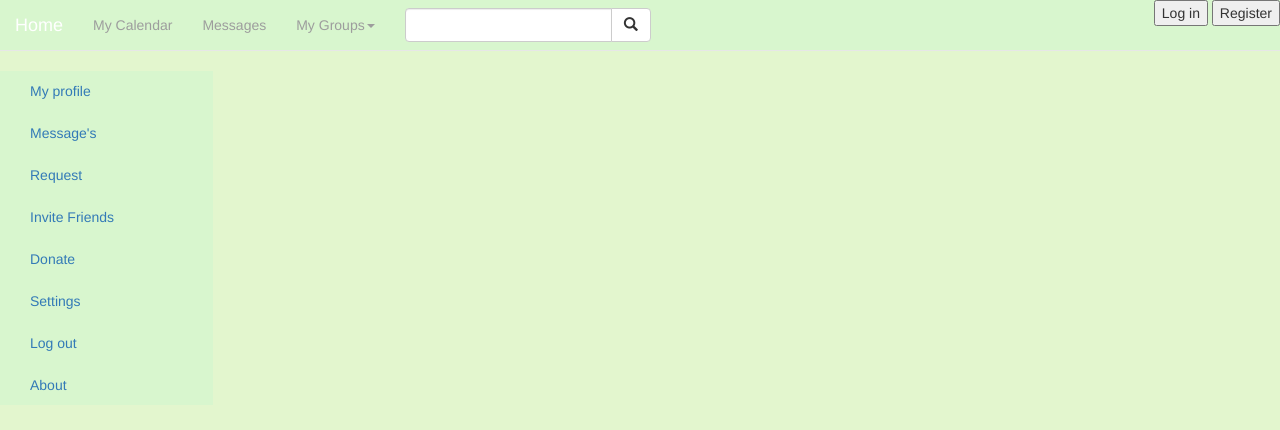
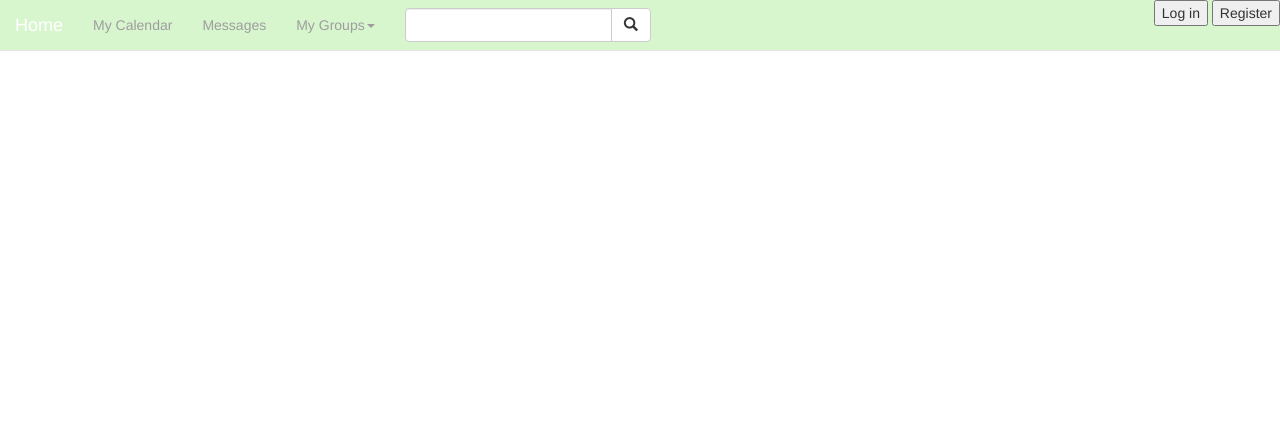
Before and after one commit to joen194/CloudAPI, a plain HTML site: page MainPage.html in a window 1280 px wide. Drawn offline with nearby package versions, Linux system fonts and the light colour scheme.

```diff
--- a/MainPage.html
+++ b/MainPage.html
@@ -72,17 +72,7 @@
         </div><!-- /.navbar-collapse -->
     </div><!-- /.container-fluid -->
 </nav> <!-- Einde van de Navigatiebar-->
-    <div class="col-md-3 col-lg-2 sidebar-offcanvas" id="sidebar" role="navigation" >
-        <ul class="nav nav-pills nav-stacked">
-           <li class="nav-item"><a class="nav-link" href="#">My profile</a></li>
-            <li class="nav-item"><a class="nav-link" href="#">Message's</a></li>
-            <li class="nav-item"><a class="nav-link" href="#">Request</a></li>
-            <li class="nav-item"><a class="nav-link" href="#">Invite Friends</a></li>
-            <li class="nav-item"><a class="nav-link" href="#">Donate</a></li>
-            <li class="nav-item"><a class="nav-link" href="#">Settings</a></li>
-            <li class="nav-item"><a class="nav-link" href="#">Log out</a></li>
-            <li class="nav-item"><a class="nav-link" href="#">About</a></li>
-        </ul>
+
     </div>
 
 
--- a/Style.css
+++ b/Style.css
@@ -1,5 +1,5 @@
 body{
-    background-color: #E3F6CE;
+    background-color: #FFFFFF;
 }
 .navbar{
     background-color: #D8F6CE;
```
